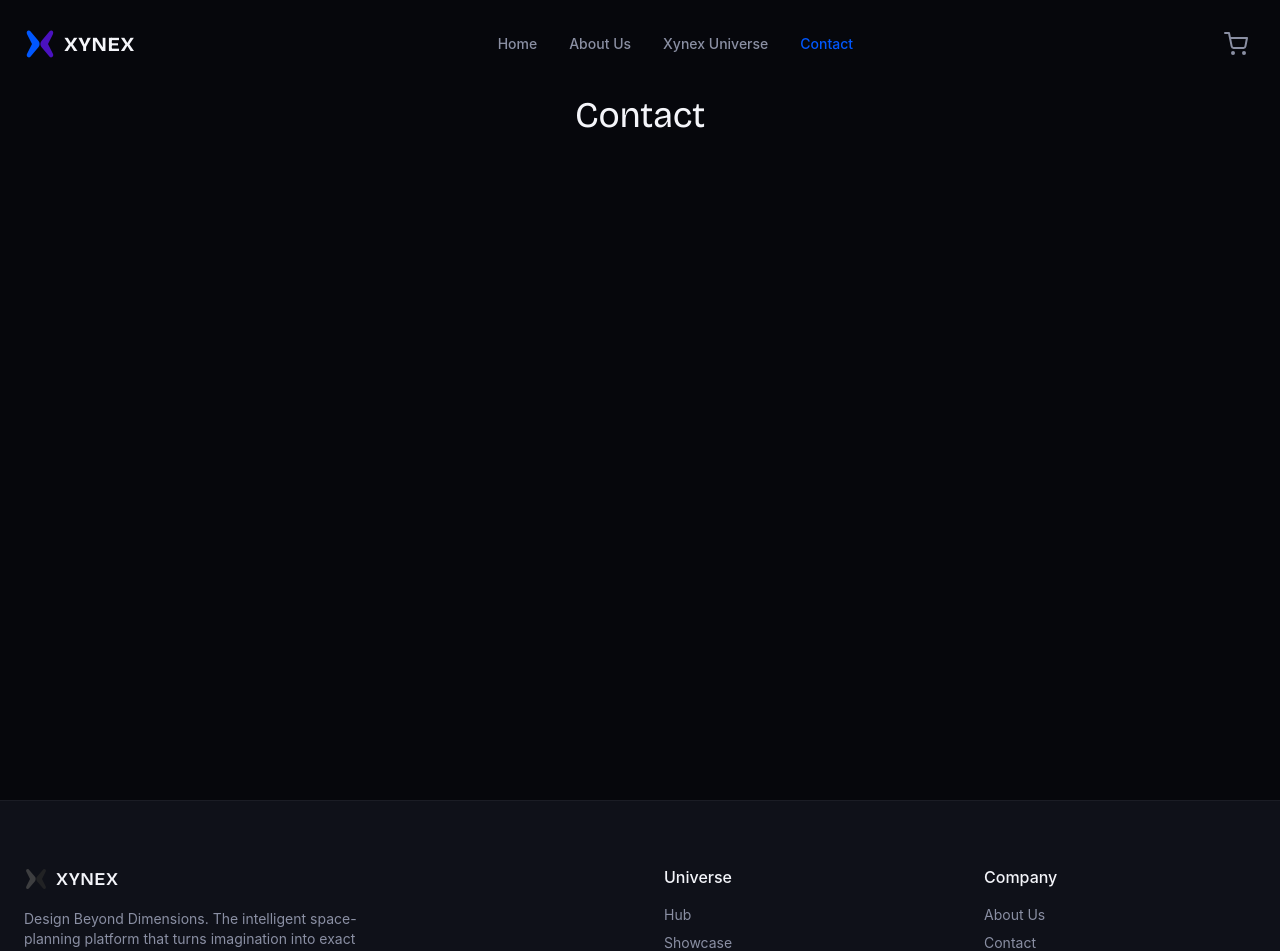
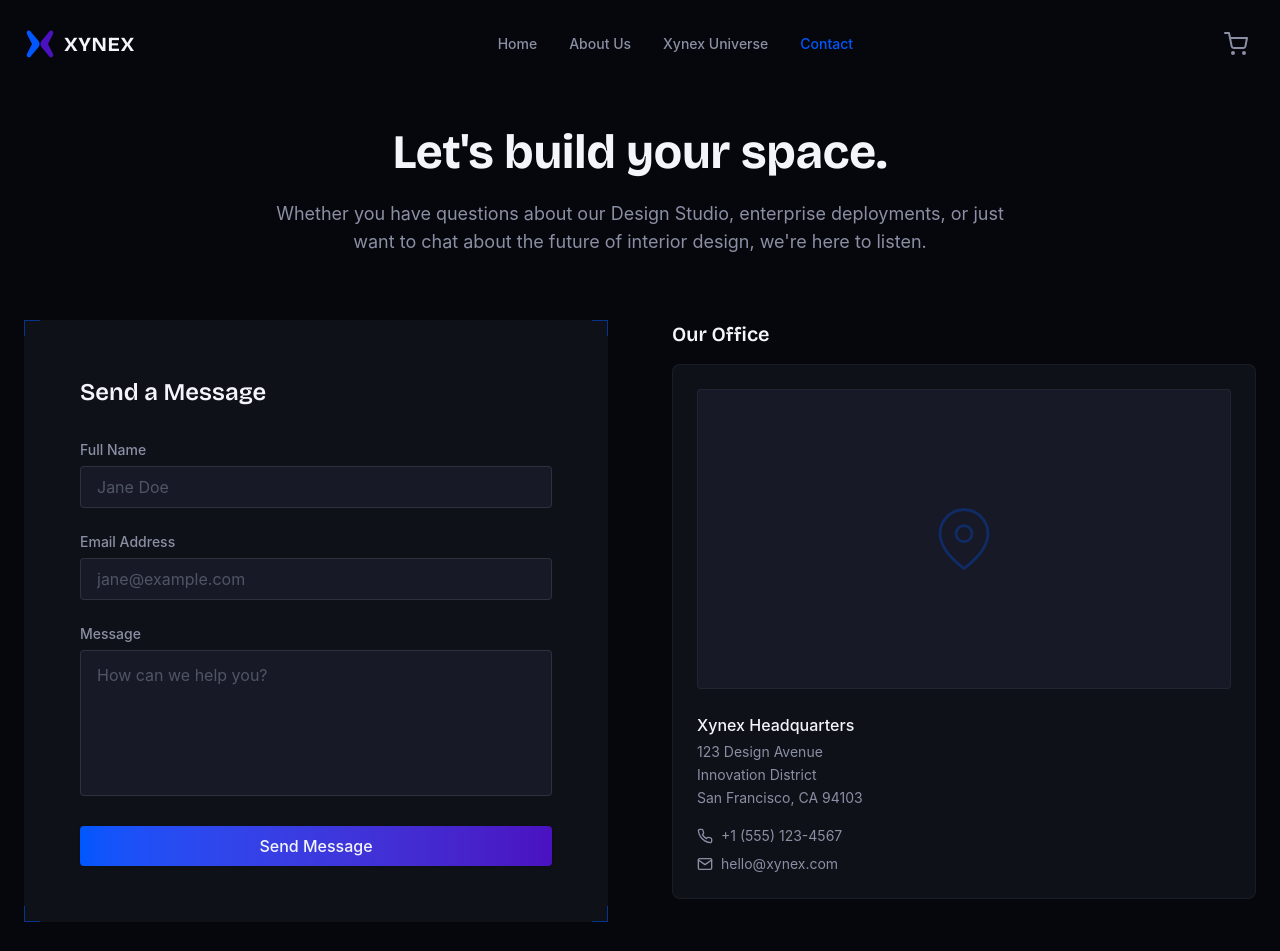
Before and after one commit to Dharaneesh30/Xynex, a React (Vite) app in the folder client/: page /contact in a window 1280 px wide. Shown: the top 951 px of the page. Built offline with nearby package versions, Linux system fonts and the light colour scheme; a web font is replaced by a local one.

Commit message:
feat: complete backend services, contact page, and QA polish

```diff
--- a/client/src/App.jsx
+++ b/client/src/App.jsx
@@ -13,6 +13,7 @@ import Universe from './pages/universe/Universe';
 import Showcase from './pages/universe/Showcase';
 import Design from './pages/universe/Design';
 import Cart from './pages/universe/Cart';
+import NotFound from './pages/NotFound';
 
 function PageTransition({ children }) {
   const location = useLocation();
@@ -47,6 +48,7 @@ function AppRoutes() {
           <Route path="/universe/design" element={<Design />} />
           <Route path="/universe/cart" element={<Cart />} />
           <Route path="/contact" element={<Contact />} />
+          <Route path="*" element={<NotFound />} />
         </Routes>
       </PageTransition>
       <Footer />
--- a/client/src/pages/Contact.jsx
+++ b/client/src/pages/Contact.jsx
@@ -1,9 +1,132 @@
-import React from 'react';
+import React, { useState } from 'react';
+import CornerFrame from '../components/common/CornerFrame';
+import Button from '../components/common/Button';
+import Input from '../components/common/Input';
+import Card from '../components/common/Card';
 
 export default function Contact() {
+  const [formData, setFormData] = useState({ name: '', email: '', message: '' });
+  const [status, setStatus] = useState({ type: null, message: '' });
+  const [loading, setLoading] = useState(false);
+
+  const handleSubmit = async (e) => {
+    e.preventDefault();
+    setLoading(true);
+    setStatus({ type: null, message: '' });
+
+    try {
+      const response = await fetch('http://localhost:3001/api/contact', {
+        method: 'POST',
+        headers: { 'Content-Type': 'application/json' },
+        body: JSON.stringify(formData)
+      });
+
+      const data = await response.json();
+
+      if (response.ok) {
+        setStatus({ type: 'success', message: 'Your message has been sent successfully. We will be in touch shortly.' });
+        setFormData({ name: '', email: '', message: '' });
+      } else {
+        setStatus({ type: 'error', message: data.error || 'Something went wrong. Please try again.' });
+      }
+    } catch (error) {
+      setStatus({ type: 'error', message: 'Network error. Please try again later.' });
+    } finally {
+      setLoading(false);
+    }
+  };
+
   return (
-    <div className="pt-24 min-h-screen px-6 max-w-7xl mx-auto">
-      <h1 className="text-4xl font-display">Contact</h1>
-    </div>
+    <main className="flex-grow pt-32 pb-20 px-6 max-w-7xl mx-auto w-full">
+
+      <div className="text-center mb-16 max-w-3xl mx-auto">
+        <h1 className="text-4xl md:text-5xl font-display font-bold mb-6">Let's build your space.</h1>
+        <p className="text-lg text-ink-muted">
+          Whether you have questions about our Design Studio, enterprise deployments, or just want to chat about the future of interior design, we're here to listen.
+        </p>
+      </div>
+
+      <div className="grid lg:grid-cols-2 gap-16 items-start">
+
+        {/* Contact Form */}
+        <CornerFrame className="bg-surface p-8 md:p-12 w-full">
+          <h2 className="text-2xl font-display font-semibold mb-8 text-ink">Send a Message</h2>
+
+          <form onSubmit={handleSubmit} className="space-y-6">
+            <Input
+              label="Full Name"
+              required
+              placeholder="Jane Doe"
+              value={formData.name}
+              onChange={(e) => setFormData({...formData, name: e.target.value})}
+            />
+
+            <Input
+              label="Email Address"
+              type="email"
+              required
+              placeholder="jane@example.com"
+              value={formData.email}
+              onChange={(e) => setFormData({...formData, email: e.target.value})}
+            />
+
+            <div className="w-full">
+              <label className="block text-sm font-medium text-ink-muted mb-1.5">
+                Message
+              </label>
+              <textarea
+                required
+                rows={5}
+                className="w-full bg-surface-elevated border border-ink/10 rounded px-4 py-3 text-ink placeholder-ink-muted/50 focus:border-brand-blue focus:outline-none focus:ring-1 focus:ring-brand-blue transition-colors resize-none"
+                placeholder="How can we help you?"
+                value={formData.message}
+                onChange={(e) => setFormData({...formData, message: e.target.value})}
+              />
+            </div>
+
+            {status.message && (
+              <div className={`p-4 rounded border text-sm ${status.type === 'success' ? 'bg-status-good/10 border-status-good/20 text-status-good' : 'bg-red-500/10 border-red-500/20 text-red-500'}`}>
+                {status.message}
+              </div>
+            )}
+
+            <Button type="submit" variant="gradient" className="w-full" disabled={loading}>
+              {loading ? 'Sending...' : 'Send Message'}
+            </Button>
+          </form>
+        </CornerFrame>
+
+        {/* Contact Info & Office */}
+        <div className="space-y-8">
+          <div>
+            <h3 className="font-display text-xl font-semibold mb-4 text-ink">Our Office</h3>
+            <Card className="p-6">
+              <div className="aspect-video bg-surface-elevated rounded mb-6 flex items-center justify-center border border-ink/5 overflow-hidden group">
+                <div className="text-brand-blue/30 group-hover:scale-110 transition-transform duration-700">
+                  <svg className="w-16 h-16" viewBox="0 0 24 24" fill="none" stroke="currentColor" strokeWidth="1"><path d="M21 10c0 7-9 13-9 13s-9-6-9-13a9 9 0 0 1 18 0z"></path><circle cx="12" cy="10" r="3"></circle></svg>
+                </div>
+              </div>
+              <p className="font-medium mb-1">Xynex Headquarters</p>
+              <p className="text-ink-muted text-sm leading-relaxed mb-4">
+                123 Design Avenue<br/>
+                Innovation District<br/>
+                San Francisco, CA 94103
+              </p>
+              <div className="space-y-2 text-sm text-ink-muted">
+                <p className="flex items-center gap-2">
+                  <svg xmlns="http://www.w3.org/2000/svg" width="16" height="16" viewBox="0 0 24 24" fill="none" stroke="currentColor" strokeWidth="2" strokeLinecap="round" strokeLinejoin="round"><path d="M22 16.92v3a2 2 0 0 1-2.18 2 19.79 19.79 0 0 1-8.63-3.07 19.5 19.5 0 0 1-6-6 19.79 19.79 0 0 1-3.07-8.67A2 2 0 0 1 4.11 2h3a2 2 0 0 1 2 1.72 12.84 12.84 0 0 0 .7 2.81 2 2 0 0 1-.45 2.11L8.09 9.91a16 16 0 0 0 6 6l1.27-1.27a2 2 0 0 1 2.11-.45 12.84 12.84 0 0 0 2.81.7A2 2 0 0 1 22 16.92z"></path></svg>
+                  +1 (555) 123-4567
+                </p>
+                <p className="flex items-center gap-2">
+                  <svg xmlns="http://www.w3.org/2000/svg" width="16" height="16" viewBox="0 0 24 24" fill="none" stroke="currentColor" strokeWidth="2" strokeLinecap="round" strokeLinejoin="round"><path d="M4 4h16c1.1 0 2 .9 2 2v12c0 1.1-.9 2-2 2H4c-1.1 0-2-.9-2-2V6c0-1.1.9-2 2-2z"></path><polyline points="22,6 12,13 2,6"></polyline></svg>
+                  hello@xynex.com
+                </p>
+              </div>
+            </Card>
+          </div>
+        </div>
+
+      </div>
+    </main>
   );
 }
--- /dev/null
+++ b/client/src/pages/NotFound.jsx
@@ -0,0 +1,17 @@
+import React from 'react';
+import Button from '../components/common/Button';
+
+export default function NotFound() {
+  return (
+    <main className="flex-grow flex items-center justify-center pt-24 pb-20 px-6">
+      <div className="text-center">
+        <h1 className="text-8xl font-display font-bold text-ink/10 mb-4">404</h1>
+        <h2 className="text-2xl font-semibold mb-6">Page Not Found</h2>
+        <p className="text-ink-muted mb-8 max-w-md mx-auto">
+          The dimensions of this space are undefined. Let's get you back to familiar coordinates.
+        </p>
+        <Button to="/" variant="primary">Return Home</Button>
+      </div>
+    </main>
+  );
+}
```
Also changed, not shown: 1 other file (tests, documents, lock files or other folders).
